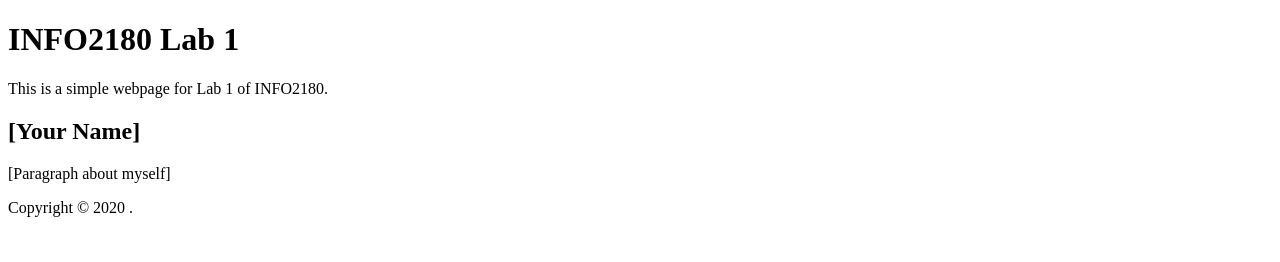
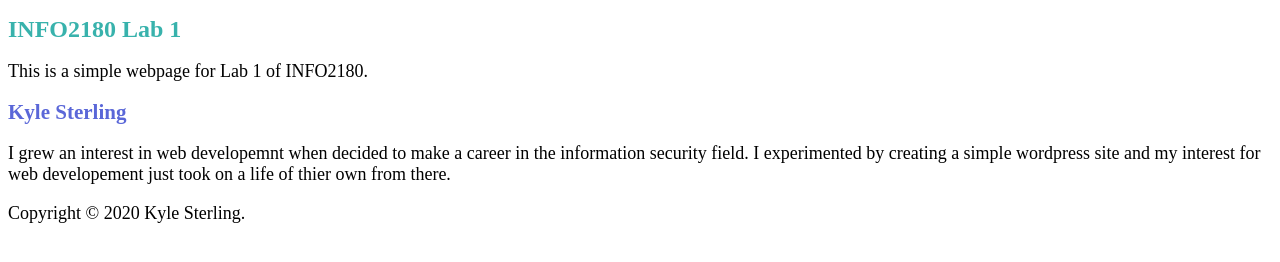
Before and after one commit to amoablo/info2180-lab1, a plain HTML site: page index.html in a window 1280 px wide. Drawn offline with Linux system fonts and the light colour scheme.

Commit message:
Altered index.html and added css

```diff
--- a/index.html
+++ b/index.html
@@ -5,6 +5,7 @@
     <meta name="viewport" content="width=devicewidth, initial-scale=1.0">
     <meta http-equiv="X-UA-Compatible" content="ie=edge">
     <title>INFO2180 Lab 1</title>
+     <link rel="stylesheet" href="styles.css">
 </head>
 <body>
  <header>
@@ -12,11 +13,12 @@
      <p>This is a simple webpage for Lab 1 of INFO2180.</p>
  </header>
  <main>
- <h2>[Your Name]</h2>
- <p>[Paragraph about myself]</p>
+ <h2>Kyle Sterling</h2>
+ <p> I grew an interest in web developemnt when decided to make a career in the information security field. I experimented by creating a simple wordpress site and my interest for web developement just took on a life of thier own from there.
+ </p>
  </main>
  <footer>
- <p>Copyright &copy; 2020 <Your Name>.</p>
+ <p>Copyright &copy; 2020 Kyle Sterling.</p>
  </footer>
 </body>
 </html>
--- /dev/null
+++ b/styles.css
@@ -0,0 +1,17 @@
+h1
+{
+	font-size: 24px;
+	color: #38B2AC;
+}
+
+
+h2
+{
+	font-size: 21px;
+	color: #5A67D8
+}
+
+p
+{
+    font-size: 18px;
+}
```
